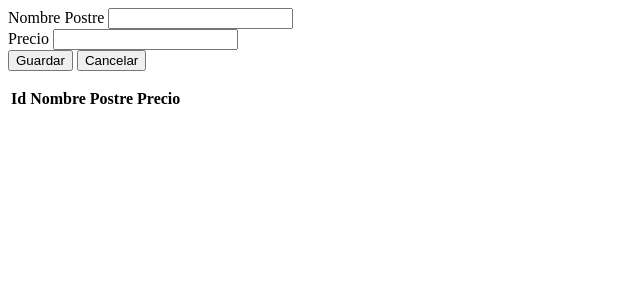
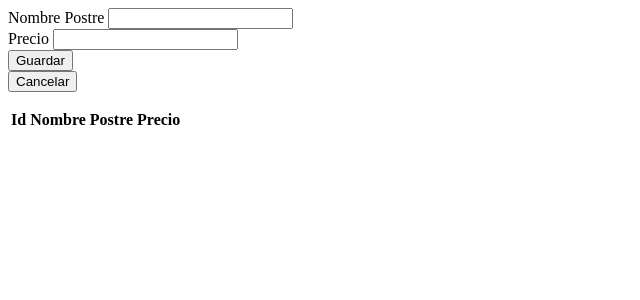
Before and after one commit to Deibycalderon777/asPractica1, a Flask app: page /postres in a window 1280 px wide. Shown: the top 300 px of the page, without its empty margins (0-640 px from the left). Run offline with Flask 3, Linux system fonts and the light colour scheme; lists and menus that the app fills with data are empty.

Commit message:
Update postres.html

```diff
--- a/templates/postres.html
+++ b/templates/postres.html
@@ -8,10 +8,12 @@
         <input type="text" class="form-control" id="txtPrecio" name="txtPrecio">
     </div>
 
+    <div class="mb-1 text-end">
+     <button class="btn btn-primary">Guardar</button>
+    </div>
 
     <div class="mb-1 text-end">
-    <button class="btn btn-primary">Guardar</button>
-    <button type="button" class="btn btn-secondary" id="btnCancelarPostre">Cancelar</button>
+     <button type="button" class="btn btn-secondary" id="btnCancelarPostre">Cancelar</button>
     </div>
 
 
```
